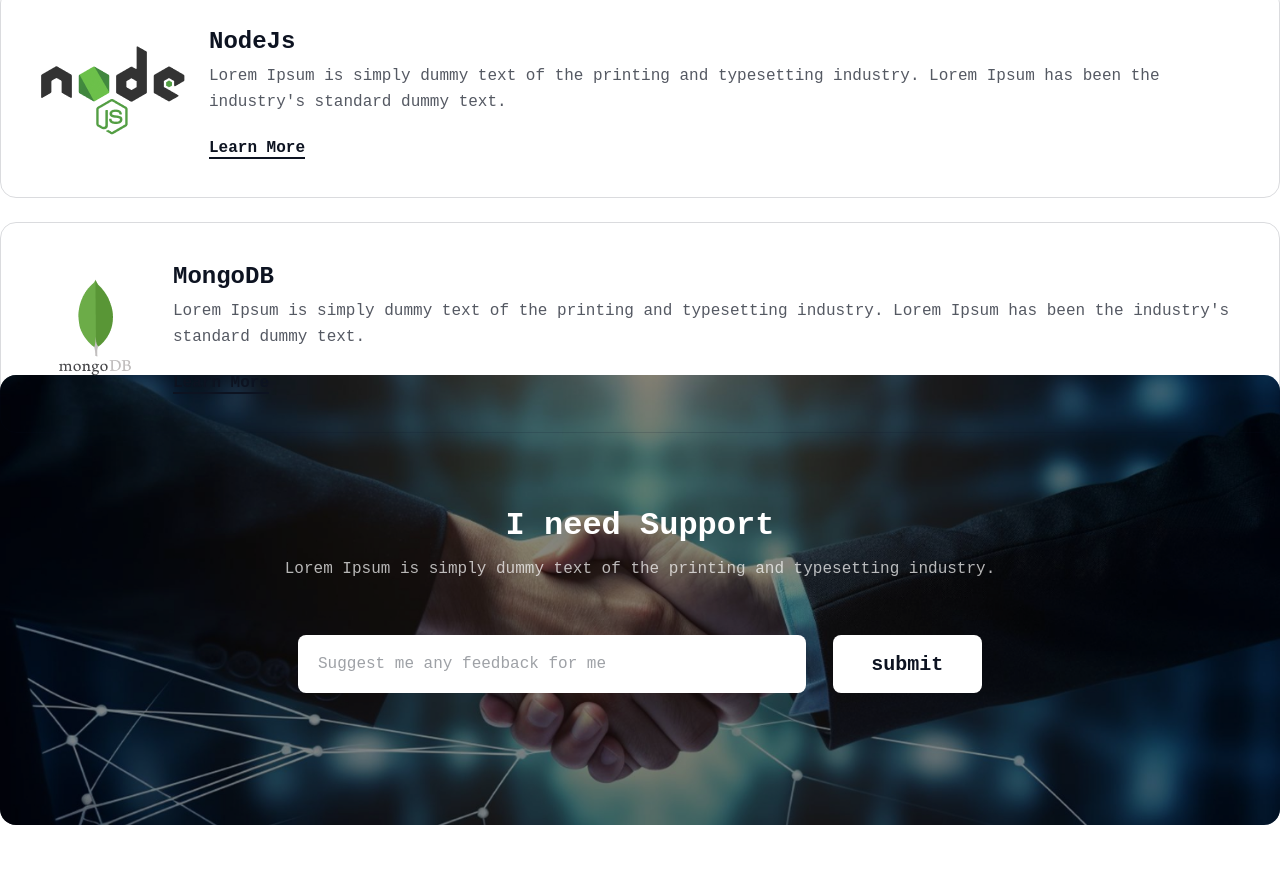
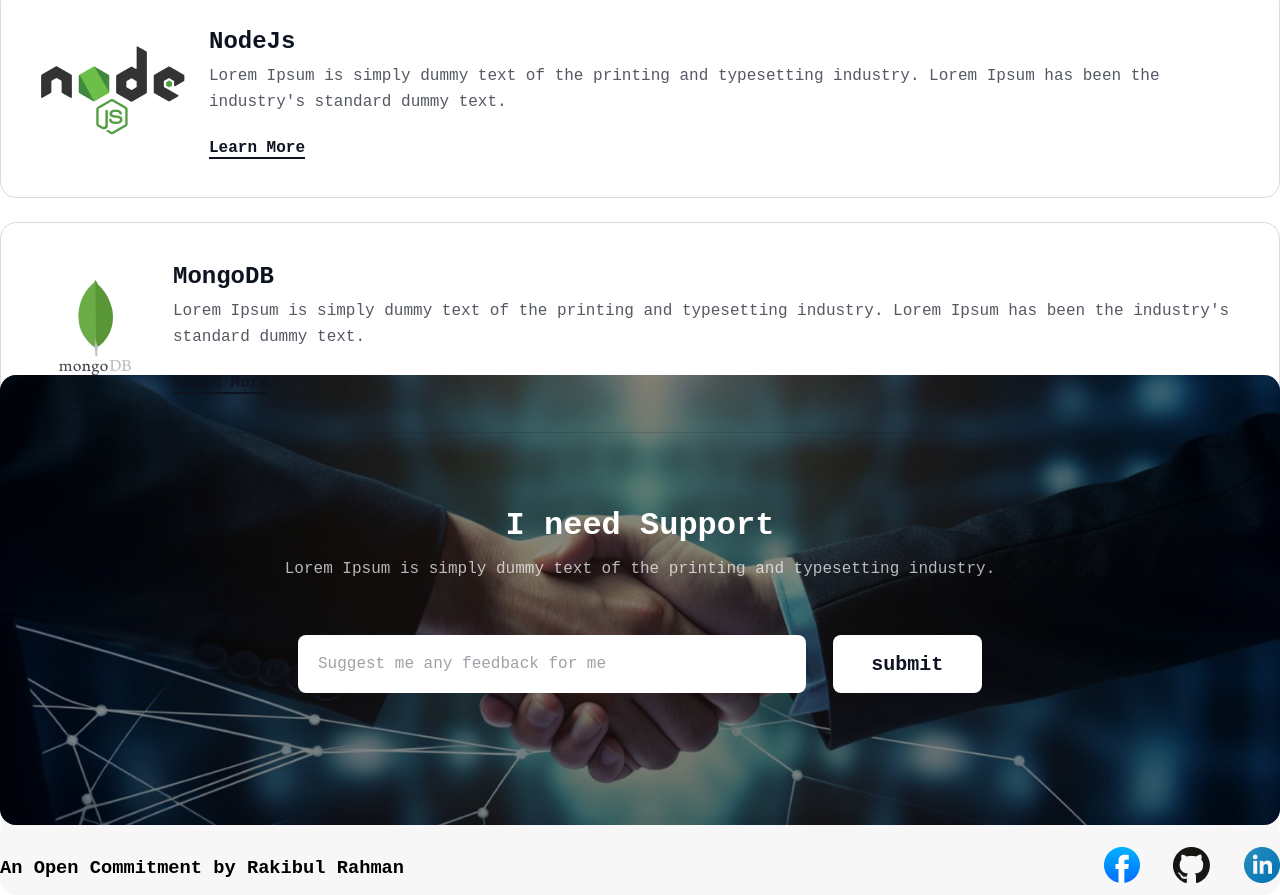
Before and after one commit to devrakibulrahman/portfolio-website-html-and-css, a plain HTML site: page index.html in a window 1280 px wide. Shown: the part 3793-4688 px from the top of the page. Before the commit the page ends 4618 px from the top, so only its background shows below. Drawn offline with Linux system fonts and the light colour scheme; a web font is replaced by a local one.

Commit message:
footer section done at 8:13 PM

```diff
--- a/css/style.css
+++ b/css/style.css
@@ -480,6 +480,24 @@
 
 /* =========================== footer section start ============================ */
 
+#footer-section{
+    width: 100%;
+    height: 10vh;
+    background-color: rgba(13, 19, 33, 0.03);
+    border-radius: 16px;
+    padding: 32px 0;
+}
 
+.footer-content{
+    width: 100%;
+    height: 100%;
+    display: flex;
+    align-items: center;
+    justify-content: space-between;
+}
+
+.footer-content .footer-icon .icon{
+    margin-left: 24px;
+}
 
 /* =========================== footer section end ============================ */
--- a/index.html
+++ b/index.html
@@ -190,6 +190,18 @@
     <!-- ======================== main section end =========================== -->
 
     <!-- ======================== footer section start =========================== -->
+    <footer id="footer-section">
+        <div class="container">
+            <div class="footer-content">
+                <h3 class="footer-text">An Open Commitment by Rakibul Rahman</h3>
+                <div class="footer-icon">
+                    <img src="./assets/social-icon/facebook.png" alt="footer-icon" class="icon">
+                    <img src="./assets/social-icon/github.png" alt="footer-icon" class="icon">
+                    <img src="./assets/social-icon/linkedin-icon.png" alt="footer-icon" class="icon">
+                </div>
+            </div>
+        </div>
+    </footer>
     <!-- ======================== footer section end =========================== -->
 </body>
 </html>
```
